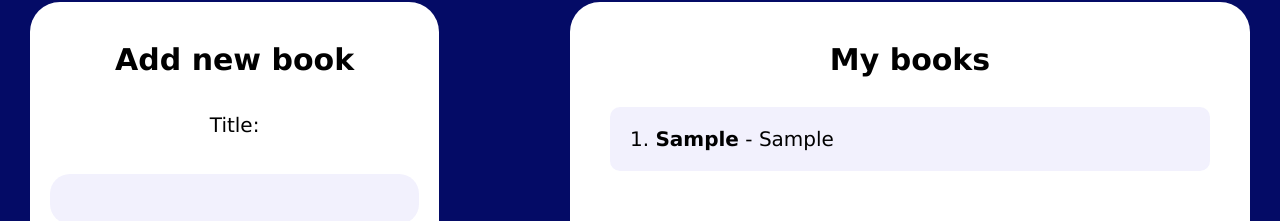
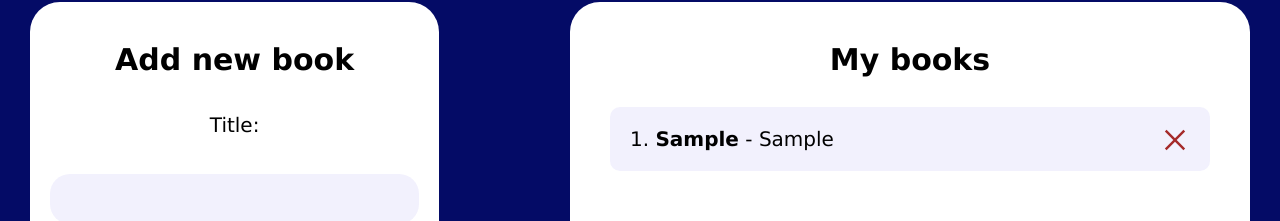
Before and after one commit to tayahanchar/my_library, a React (Vite) app: page / in a window 1280 px wide. Both pictures are taken after typing "Sample", "Sample" into the empty fields and a click on the button "Add book". Shown: the part 198-419 px from the top of the page. Built offline with nearby package versions, Linux system fonts and the light colour scheme.

Commit message:
feat: add delete book functionality

```diff
--- a/package.json
+++ b/package.json
@@ -11,8 +11,10 @@
   },
   "dependencies": {
     "@reduxjs/toolkit": "^2.3.0",
+    "prop-types": "^15.8.1",
     "react": "^18.3.1",
     "react-dom": "^18.3.1",
+    "react-icons": "^5.3.0",
     "react-redux": "^9.1.2",
     "uuid": "^11.0.3"
   },
--- a/src/books-reducer/actionCreators.js
+++ b/src/books-reducer/actionCreators.js
@@ -6,3 +6,10 @@ export function addBook(book) {
     payload: book,
   };
 }
+
+export function deleteBook(id) {
+  return {
+    type: actionTypes.DELETE_BOOK,
+    payload: id,
+  };
+}
--- a/src/books-reducer/actionTypes.js
+++ b/src/books-reducer/actionTypes.js
@@ -1 +1,2 @@
 export const ADD_BOOK = "ADD_BOOK";
+export const DELETE_BOOK = "DELETE_BOOK";
--- a/src/books-reducer/reducer.js
+++ b/src/books-reducer/reducer.js
@@ -6,6 +6,8 @@ function booksReducer(state = initialValue, action) {
   switch (action.type) {
     case actionTypes.ADD_BOOK:
       return [...state, action.payload];
+    case actionTypes.DELETE_BOOK:
+      return state.filter((book) => action.payload !== book.id);
     default:
       return state;
   }
--- /dev/null
+++ b/src/components/Book.jsx
@@ -0,0 +1,21 @@
+import PropTypes from 'prop-types';
+import { AiOutlineClose } from "react-icons/ai";
+
+function Book(props) {
+  return (
+    <li className='books-list_item'>
+      {props.index}. <span style={{fontWeight:700}}>{props.title}</span> - {props.author}
+      <AiOutlineClose onClick={() => props.delBook(props.id)} className='icon' />
+    </li>
+  )
+}
+
+Book.propTypes = {
+  index: PropTypes.number,
+  title: PropTypes.string,
+  author: PropTypes.string,
+  id: PropTypes.string,
+  delBook: PropTypes.func
+}
+
+export default Book;
--- a/src/components/BooksList.jsx
+++ b/src/components/BooksList.jsx
@@ -1,15 +1,22 @@
 import { useSelector } from 'react-redux';
 import './booksList.css';
+import Book from './Book';
+import { useDispatch } from 'react-redux';
+import { deleteBook} from '../books-reducer/actionCreators';
 
 function BooksList() {
+  const booksList = useSelector((state) => state.booksReducer);
+  const dispatch = useDispatch();
 
-  const booksList = useSelector((state) => state.booksReducer)
+  const delBook = (id) => {
+    dispatch(deleteBook(id));
+  }
 
   return (
     <div className="books-list-section">
       <h2 className='books-list_title'>My books</h2>
       <ul className='books-list'>
-        {booksList.map((book, i) => <li key={book.id} className='books-list_item'>{++i}. <span style={{fontWeight:700}}>{book.title}</span> - {book.author}</li>)}
+        {booksList.map((book, i) => <Book delBook={delBook} key={book.id} index={++i} {...book}  />)}
       </ul>
     </div>
   )
--- a/src/components/booksList.css
+++ b/src/components/booksList.css
@@ -19,7 +19,18 @@
 }
 
 .books-list_item {
+  position: relative;
   background-color: #2815d70f;
   padding: 20px;
   border-radius: 10px;
 }
+
+.icon {
+  position: absolute;
+  right: 20px;
+  cursor: pointer;
+  width: 30px;
+  height: 30px;
+  top: 18px;
+  color: brown;
+}
```
Also changed, not shown: 1 other file (tests, documents, lock files or other folders).
